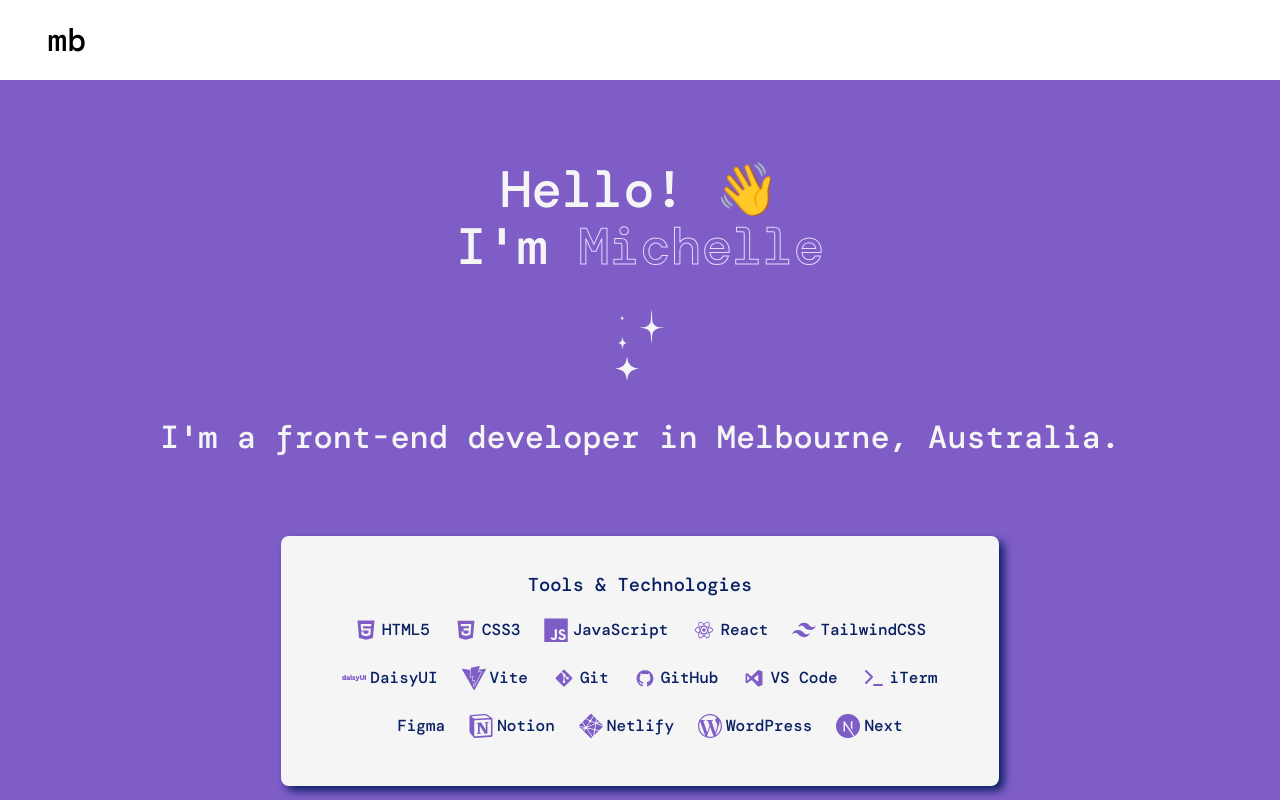
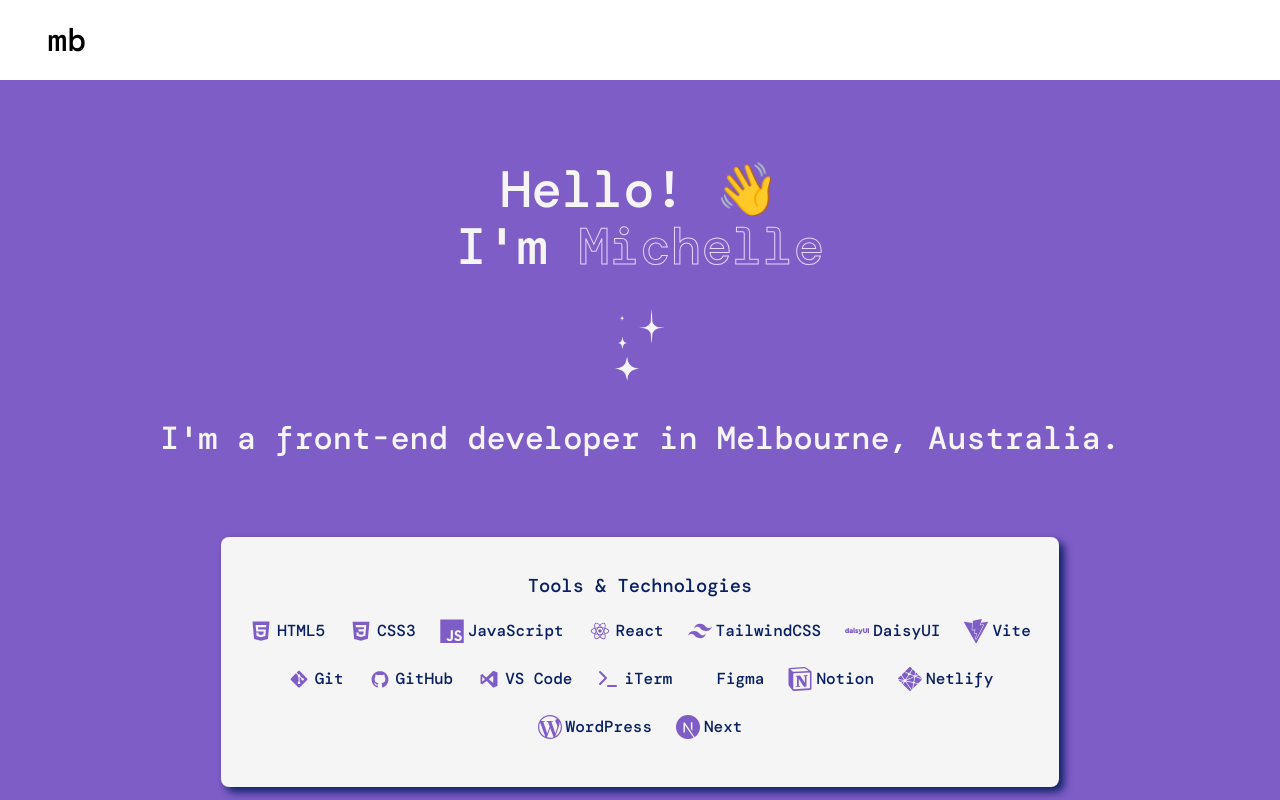
Before and after one commit to mchlol/portfolio-23, a React (Vite) app: page / in a window 1280 px wide. Shown: the top 800 px of the page. Built offline with nearby package versions, Linux system fonts and the light colour scheme; some icons are missing.

Commit message:
change text font to Saira

```diff
--- a/src/App.css
+++ b/src/App.css
@@ -1,4 +1,4 @@
-@import url('https://fonts.googleapis.com/css2?family=DM+Mono:wght@500&display=swap');
+@import url('https://fonts.googleapis.com/css2?family=DM+Mono:wght@500&family=Saira:ital,wght@0,400;0,600;1,400;1,600&display=swap');
 
 :root {
   --light: #F5F5F5;
@@ -7,7 +7,7 @@
   --dark: #092164;
   --black: #000;
   --DMmono: 'DM Mono', monospace;
-  --Noto: 'Noto Sans', sans-serif;
+  --Saira: 'Saira', sans-serif;
 }
 
 html {
@@ -50,7 +50,7 @@ a:focus {
 }
 
 body {
-  font-family: var(--Noto);
+  font-family: var(--Saira);
   margin: 0;
 }
 
@@ -335,3 +335,7 @@ footer {
 footer ul {
   padding: 1em;
 }
+
+/* .funky-stuff {
+  transform: translate(50%);
+} */
```
